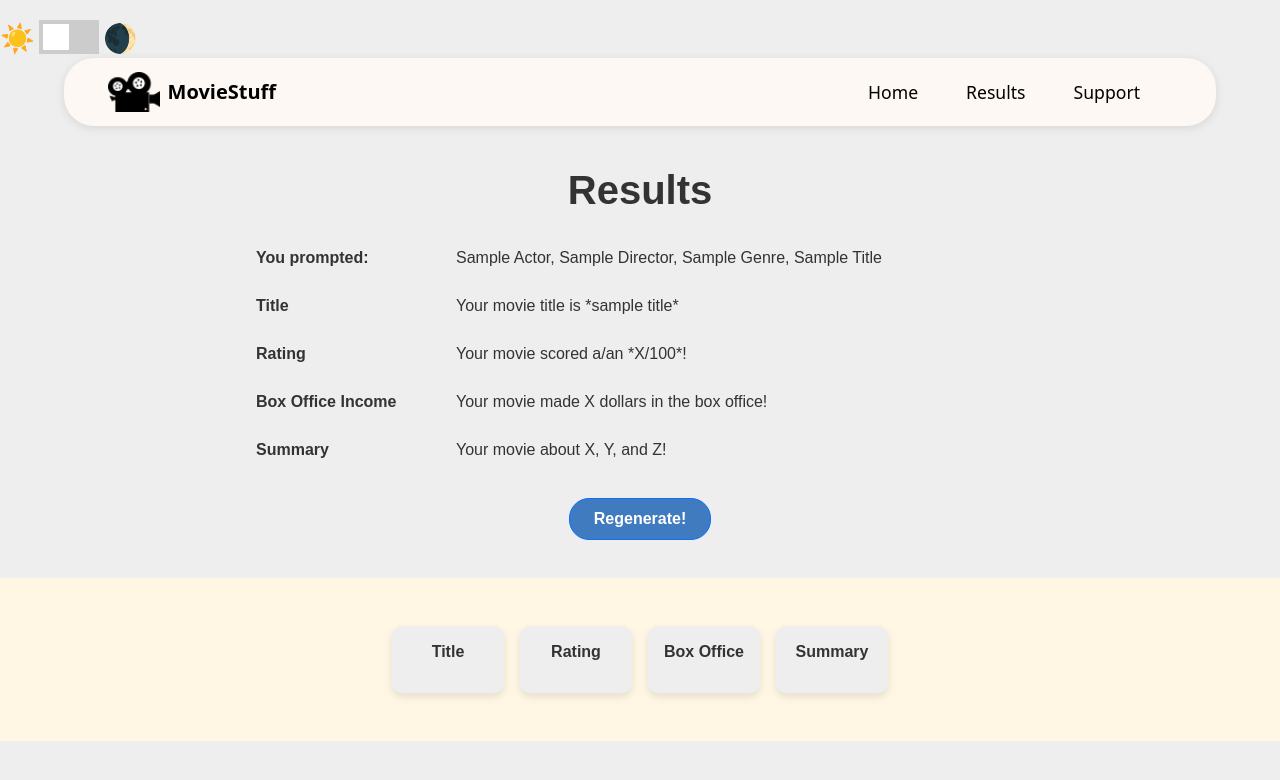
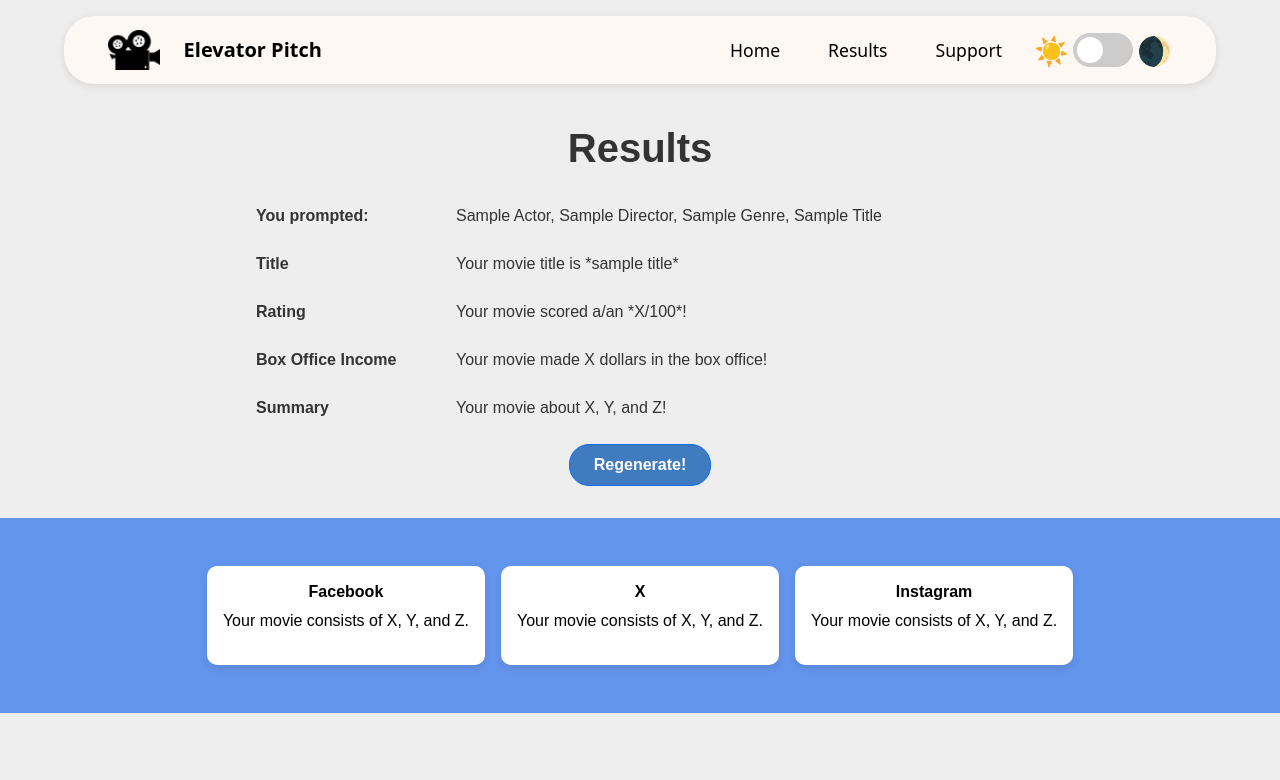
Before and after one commit to Chaddelatte/CMPS420-F24, a React (Vite) app in the folder 420projectreal.client/: page /results in a window 1280 px wide. Shown: the top 780 px of the page. Built offline with nearby package versions, Linux system fonts and the light colour scheme.

Commit message:
Added tooltips to menu items

```diff
--- a/420projectreal.client/src/App.tsx
+++ b/420projectreal.client/src/App.tsx
@@ -8,21 +8,28 @@ import Generator from './Routes/Generator/Generator';
 import Results from './Routes/Results/Results';
 import image from './assets/Images/movie.png';
 import DarkMode from "./DarkMode";
-
+import { Tooltip } from 'react-tooltip';
 
 const App: React.FC = () => {
     return (
 
         <div className="app-container">
-            <DarkMode />
+
             <nav className="navbar custom-navbar">
                 <div className="container-fluid d-flex align-items-center justify-content-between">
                     {/* Left-aligned logo and title */}
                     <div className="d-flex align-items-center">
-                        <a href="/" className="navbar-logo me-2">
-                            <img src={image} alt="Logo" className="logo-img" />
+                        <a
+                            data-tooltip-id="gohome"
+                            data-tooltip-content="Click to start over"
+                            data-tooltip-place="top"
+
+                            href="/" className="navbar-logo me-2">
+                                <img src={image} alt="Logo" className="logo-img" />
+
                         </a>
-                        <span className="navbar-caption">MovieStuff</span>
+                        <Tooltip id="gohome" />
+                        <span className="navbar-caption nav-item px-3"> Elevator Pitch</span>
                     </div>
 
                     {/* Centered navigation links */}
@@ -52,14 +59,38 @@ const App: React.FC = () => {
                         <Link to="/generate" className="btn btn-primary">Generate</Link> */}
 
                     <ul className="navbar-nav mx-auto d-flex flex-row">
-                        <li className="nav-item px-3">
-                            <Link className="nav-link" to="/">Home</Link>
+
+                        <li className="nav-item px-3"
+                            data-tooltip-id="home"
+                            data-tooltip-content="Click to go home"
+                            data-tooltip-place="top">
+
+                            <Link className="nav-link" to="/" >Home</Link>
+                            <Tooltip id="home" />
                         </li>
-                        <li className="nav-item px-3">
+                        <li className="nav-item px-3"
+                        data-tooltip-id="results"
+                        data-tooltip-content="Click to see previous results"
+                        data-tooltip-place="top">
                             <Link className="nav-link" to="/results">Results</Link>
+                            <Tooltip id="results" />
                         </li>
-                        <li className="nav-item px-3">
+                        <li className="nav-item px-3"
+                            data-tooltip-id="support"
+                            data-tooltip-content="Click here for assistance"
+                            data-tooltip-place="top">
                             <Link className="nav-link" to="/support">Support</Link>
+                            <Tooltip id="support" />
+                        </li>
+                        <li>
+                        <div
+                        data-tooltip-id="darkmode"
+                        data-tooltip-content="Click to change theme"
+                        data-tooltip-place="top">
+                        <DarkMode
+                        />
+                        </div>
+                        <Tooltip id="darkmode" />
                         </li>
                     </ul>
                     </div>
--- a/420projectreal.client/src/DarkMode.css
+++ b/420projectreal.client/src/DarkMode.css
@@ -17,13 +17,11 @@
 
 
   /* 3 */
-  body, h1, .BoxDiv {
+  body, h1  {
     background-color: var(--background-color);
     color: var(--font-color);
 
   }
-
-
 
   a {
     color: var(--link-color);
@@ -75,3 +73,19 @@
     transition: 0.4s;
     width: 26px;
   }
+
+  input:checked + .slider:before {
+    transform: translateX(26px);
+  }
+
+  input:checked + .slider {
+    background-color: cornflowerblue;
+  }
+
+  .slider.round {
+    border-radius: 34px;
+  }
+
+  .slider.round:before {
+    border-radius: 50%;
+  }
--- a/420projectreal.client/src/MainPage.tsx
+++ b/420projectreal.client/src/MainPage.tsx
@@ -1,6 +1,7 @@
 import React from 'react';
 import { FaLightbulb, FaChartLine, FaComments } from 'react-icons/fa';
 import { Link } from 'react-router-dom';
+import { Tooltip } from 'react-tooltip';
 
 const MainPage: React.FC = () => {
     return (
@@ -21,12 +22,19 @@ const MainPage: React.FC = () => {
                     alignItems: 'center',
                 }}
             >
-                <div style={{ maxWidth: '600px', paddingTop: '80px' }}>
+                <div style={{ maxWidth: '600px', paddingTop: '80px' }}
+
+
+
+                >
                     <h1 style={{ fontSize: '2.5rem', marginBottom: '1rem', fontWeight: 'bold' }}>
                         Where You Get Into The Director's Seat
                     </h1>
                     <Link to="./generate">
                     <button
+                        data-tooltip-id="generate"
+                        data-tooltip-content="Click to get started"
+                        data-tooltip-place="top"
                         className="btn btn-primary"
                         style={{
                             fontWeight: 'bold',
@@ -49,6 +57,7 @@ const MainPage: React.FC = () => {
 
 
                 </div>
+                <Tooltip id="generate"/>
             </section>
 
             {/* Features Section */}
@@ -60,7 +69,7 @@ const MainPage: React.FC = () => {
                     display: 'flex',
                     justifyContent: 'center',
                     gap: '2rem',
-                    /*backgroundColor: 'white',*/
+                    backgroundColor: 'cornflowerblue',
                     textAlign: 'center',
                     position: 'relative',
                     flex: '1',
@@ -80,7 +89,7 @@ const MainPage: React.FC = () => {
                             textAlign: 'center',
                         }}
                     >
-                        <Icon style={{ fontSize: '2rem', color: '#007bff', marginBottom: '1rem' }} />
+                        {/* <Icon style={{ fontSize: '2rem', color: '#007bff', marginBottom: '1rem' }} /> */}
                         <h5 style={{ fontSize: '1.2rem', fontWeight: 'bold' }}>{title}</h5>
                         <p style={{ fontSize: '0.9rem', color: '#666' }}>{description}</p>
                     </div>
@@ -94,7 +103,7 @@ const MainPage: React.FC = () => {
                     marginLeft: 'calc(50% - 50vw)',
                     padding: '3rem 0',
 
-                    backgroundColor: '#fff7e4',
+                    //backgroundColor: '#fff7e4',
                     textAlign: 'center',
                     display: 'flex',
                     flexDirection: 'column',
@@ -116,7 +125,7 @@ const MainPage: React.FC = () => {
                         className='BoxDiv'
                         key={index}
                             style={{
-                                //backgroundColor: '#fff',
+                                backgroundColor: '#fff',
                                 borderRadius: '10px',
                                 boxShadow: '0 4px 8px rgba(0, 0, 0, 0.1)',
                                 padding: '1rem',
--- a/420projectreal.client/src/Routes/FAQ/FAQ.tsx
+++ b/420projectreal.client/src/Routes/FAQ/FAQ.tsx
@@ -1,4 +1,5 @@
 import React from 'react';
+import { Tooltip } from 'react-tooltip';
 
 const FAQ: React.FC = () => {
     return (
@@ -41,17 +42,6 @@ const FAQ: React.FC = () => {
                         In the bottom right of the first box to appear on the results page, there are little social media icons. Upon clicking, they will allow a user to share their results. Clicking in the top right of the navigation bar will also allow you to share these results.
                     </p>
                 </div>
-            </div>
-
-            <div style={{
-                width: '100vw',
-                marginLeft: 'calc(50% - 50vw)',
-                backgroundColor: 'white',
-                padding: '2rem',
-                borderRadius: '8px',
-                marginTop: '3rem',
-                textAlign: 'center'
-            }}>
                 <h2 style={{ fontSize: '2rem', marginBottom: '1.5rem' }}>Still Need Help?</h2>
                 <form style={{
                     display: 'flex',
@@ -67,6 +57,9 @@ const FAQ: React.FC = () => {
                         marginBottom: '1rem'
                     }}>
                         <input
+                            data-tooltip-id="name"
+                            data-tooltip-content="Please enter a name we can use to contact you"
+                            data-tooltip-place="top"
                             type="text"
                             name="name"
                             placeholder="Name"
@@ -79,7 +72,11 @@ const FAQ: React.FC = () => {
                                 outline: 'none'
                             }}
                         />
+                        <Tooltip id="name" />
                         <input
+                            data-tooltip-id="email"
+                            data-tooltip-content="Please enter a valid email to contact you at."
+                            data-tooltip-place="top"
                             type="email"
                             name="email"
                             placeholder="E-Mail"
@@ -92,8 +89,12 @@ const FAQ: React.FC = () => {
                                 outline: 'none'
                             }}
                         />
+                        <Tooltip id="email" />
                     </div>
                     <textarea
+                        data-tooltip-id="issue"
+                        data-tooltip-content="Enter detailed information. More the better!"
+                        data-tooltip-place="top"
                         name="issue"
                         placeholder="What are you experiencing problems with?"
                         style={{
@@ -107,7 +108,12 @@ const FAQ: React.FC = () => {
                             outline: 'none'
                         }}
                     ></textarea>
-                    <button type="submit" style={{
+                    <Tooltip id="issue" />
+                    <button type="submit"
+                        data-tooltip-id="submit"
+                        data-tooltip-content="Send a message to support"
+                        data-tooltip-place="top"
+                        style={{
                         fontWeight: 'bold',
                         padding: '0.5rem 1.5rem',
                         borderRadius: '20px',
@@ -127,8 +133,10 @@ const FAQ: React.FC = () => {
                         }}>
                         Submit
                     </button>
+                    <Tooltip id="submit" />
                 </form>
             </div>
+
         </div>
     );
 };
--- a/420projectreal.client/src/Routes/Results/Results.css
+++ b/420projectreal.client/src/Routes/Results/Results.css
@@ -31,3 +31,7 @@
     flex: 1;
     font-size: 1rem;
 }
+
+div.BoxDiv {
+    --font-color: black;
+}
--- a/420projectreal.client/src/Routes/Results/Results.tsx
+++ b/420projectreal.client/src/Routes/Results/Results.tsx
@@ -1,5 +1,6 @@
 import React from 'react';
 import { Link } from 'react-router-dom';
+import { Tooltip } from 'react-tooltip';
 
 
 const Results: React.FC = () => {
@@ -151,7 +152,7 @@ const Results: React.FC = () => {
             </div>
             <section
                 style={{
-                    fontSize: '2.5rem',
+                    // fontSize: '2.5rem',
                     fontWeight: 'bold',
                     textAlign: 'center',
                     marginBottom: '2rem',
@@ -159,6 +160,9 @@ const Results: React.FC = () => {
             >
                 <Link to="/generate">
                     <button
+                        data-tooltip-id="regenerate"
+                        data-tooltip-content="Click to new results"
+                        data-tooltip-place="top"
                         className="btn btn-primary"
                         style={{
                             fontWeight: 'bold',
@@ -168,15 +172,18 @@ const Results: React.FC = () => {
                         }}
                     >
                         Regenerate!
-                    </button></Link>
+                    </button>
+                    <Tooltip id="regenerate"/>
+                    </Link>
             </section>
+            {/* Footer Section */}
             <section className = 'Footer'
                 style={{
                     width: '100vw',
                     marginLeft: 'calc(50% - 50vw)',
                     padding: '3rem 0',
 
-                    backgroundColor: '#fff7e4',
+                    backgroundColor: 'cornflowerblue',
                     textAlign: 'center',
                     display: 'flex',
                     flexDirection: 'column',
@@ -187,41 +194,89 @@ const Results: React.FC = () => {
                 <div
                     style={{
                         display: 'grid',
-                        gridTemplateColumns: 'repeat(4, 1fr)',
+                        gridTemplateColumns: 'repeat(3, 1fr)',
                         gap: '1rem',
                         maxWidth: '1200px',
                         justifyContent: 'center',
                     }}
                 >
-                    {['Title', 'Rating', 'Box Office', 'Summary'].map((title, index) => (
+                    {['Facebook', 'X', 'Instagram'].map((title, index) => (
                         <div
                         className='BoxDiv'
                         key={index}
                             style={{
-                                //backgroundColor: '#fff',
+                                backgroundColor: '#fff',
                                 borderRadius: '10px',
                                 boxShadow: '0 4px 8px rgba(0, 0, 0, 0.1)',
                                 padding: '1rem',
                                 textAlign: 'center',
+                                color: 'black'
                             }}
                         >
                             <h5 style={{ fontWeight: 'bold', fontSize: '1rem', marginBottom: '0.5rem' }}>{title}</h5>
                             <p>
-                                {title === 'X.com'
-                                    ? ''
-                                    : title === 'Facebook'
-                                        ? ''
-                                        : title === 'Instagram'
-                                            ? ''
-                                            : ''}
-
-
+                                {title === 'Title'
+                                    ? 'Your movie is *sample name*'
+                                    : title === 'Rating'
+                                        ? 'Your movie got *X/100* on the charts!'
+                                        : title === 'Box Office'
+                                            ? 'Your movie made X dollars in the box office!'
+                                            : 'Your movie consists of X, Y, and Z.'}
                             </p>
                         </div>
                     ))}
                 </div>
 
-
+                {/* <div
+                    style={{
+                        marginTop: '2rem',
+                        display: 'flex',
+                        gap: '1rem',
+                    }}
+                >
+                    <button
+                        style={{
+                            padding: '0.5rem 1.5rem',
+                            borderRadius: '20px',
+                            fontWeight: 'bold',
+                            cursor: 'pointer',
+                            backgroundColor: '#000',
+                            color: '#fff',
+                            transition: 'background-color 0.3s ease',
+                        }}
+                        onMouseOver={(e) => {
+                            e.currentTarget.style.backgroundColor = '#fff7e4';
+                            e.currentTarget.style.color = 'black';
+                        }}
+                        onMouseOut={(e) => {
+                            e.currentTarget.style.backgroundColor = 'black';
+                            e.currentTarget.style.color = 'white';
+                        }}
+                    >
+                        Regenerate
+                    </button>
+                    <button
+                        style={{
+                            padding: '0.5rem 1.5rem',
+                            borderRadius: '20px',
+                            fontWeight: 'bold',
+                            cursor: 'pointer',
+                            backgroundColor: '#000',
+                            color: '#fff',
+                            transition: 'background-color 0.3s ease',
+                        }}
+                        onMouseOver={(e) => {
+                            e.currentTarget.style.backgroundColor = '#fff7e4';
+                            e.currentTarget.style.color = 'black';
+                        }}
+                        onMouseOut={(e) => {
+                            e.currentTarget.style.backgroundColor = 'black';
+                            e.currentTarget.style.color = 'white';
+                        }}
+                    >
+                        Post to Social Media
+                    </button>
+                </div> */}
             </section>
 
 
--- a/package.json
+++ b/package.json
@@ -3,7 +3,8 @@
     "bootstrap": "^5.3.3",
     "react-icons": "^5.3.0",
     "react-router": "^6.27.0",
-    "react-router-dom": "^6.27.0"
+    "react-router-dom": "^6.27.0",
+    "react-tooltip": "^5.28.0"
   },
   "devDependencies": {
     "@types/node": "^22.8.5"
```
Also changed, not shown: 3 other files (tests, documents, lock files or other folders).
